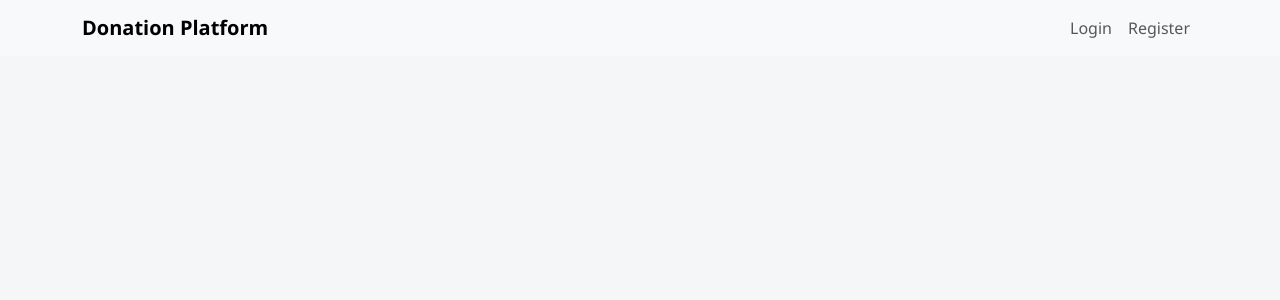
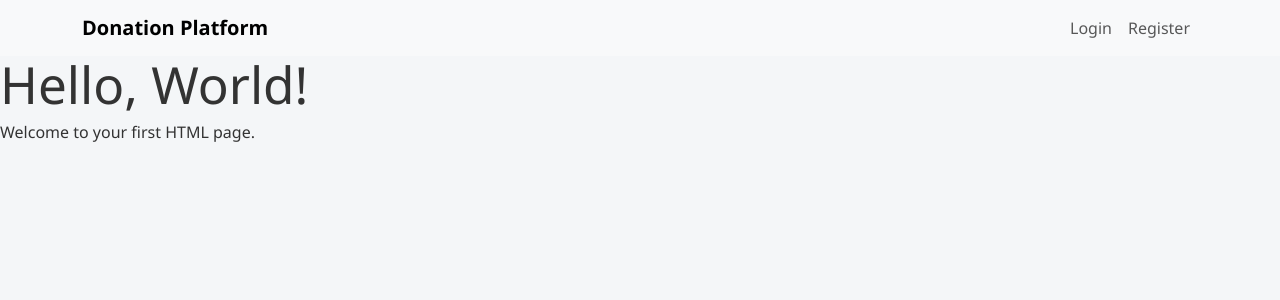
Before and after one commit to MauliZambare/Donation_Crowdfunding_Platform, a React (Vite) app in the folder frontend/: page /Dashboard/home in a window 1280 px wide. Shown: the top 300 px of the page. Built offline with nearby package versions, Linux system fonts and the light colour scheme.

Commit message:
3rd commit

```diff
--- a/frontend/src/App.jsx
+++ b/frontend/src/App.jsx
@@ -1,4 +1,5 @@
 import { Link, Route, Routes } from "react-router-dom";
+import Home from "./components/Dashboard/Home";
 import Login from "./components/Login/Login";
 import Register from "./components/Register/Register";
 
@@ -24,6 +25,7 @@ const App = () => {
         <Route path="/register" element={<Register />} />
         <Route path="/login" element={<Login />} />
         <Route path="/" element={<Login />} />
+        <Route path="/Dashboard/home" element={<Home />} />
       </Routes>
     </>
   );
--- a/frontend/src/components/Dashboard/Home.jsx
+++ b/frontend/src/components/Dashboard/Home.jsx
@@ -0,0 +1,9 @@
+
+const Home = () => (
+    <div>
+        <h1>Hello, World!</h1>
+        <p>Welcome to your first HTML page.</p>
+    </div>
+);
+
+export default Home;
--- a/frontend/src/components/Login/Login.jsx
+++ b/frontend/src/components/Login/Login.jsx
@@ -1,10 +1,11 @@
 // src/components/Login.jsx
-import { useState } from 'react';
-import { useNavigate, Link } from 'react-router-dom';
+import axios from 'axios';
+import { useEffect, useState } from 'react';
+import { Link, useNavigate } from 'react-router-dom';
+import { toast } from 'react-toastify';
 import Swal from 'sweetalert2';
-import { toast } from 'react-toastify';
-import axios from 'axios';
 import './Login.css';
+
 
 const Login = () => {
   const [formData, setFormData] = useState({
@@ -17,6 +18,15 @@ const Login = () => {
   const handleChange = (e) => {
     setFormData({ ...formData, [e.target.name]: e.target.value });
   };
+
+  useEffect(() => {
+  const token = localStorage.getItem('token');
+  const user = JSON.parse(localStorage.getItem('user'));
+  if (token && user) {
+    navigate(user.userType === 'ngo' ? '/ngo-dashboard' : '/Dashboard/Home');
+  }
+}, []);
+
 
   const handleSubmit = async (e) => {
     e.preventDefault();
@@ -44,7 +54,7 @@ const Login = () => {
         if (user.userType === 'ngo') {
           navigate('/ngo-dashboard');
         } else {
-          navigate('/donor-dashboard');
+          navigate('/Dashboard/Home');
         }
       }
     } catch (error) {
```
